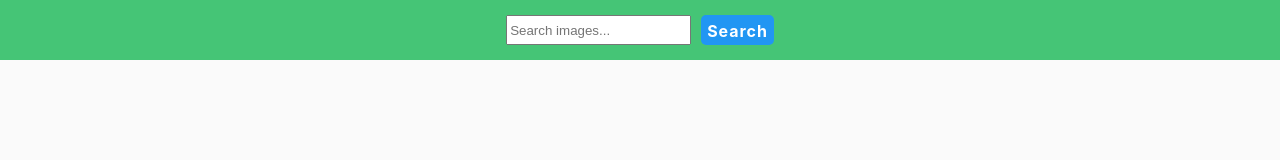
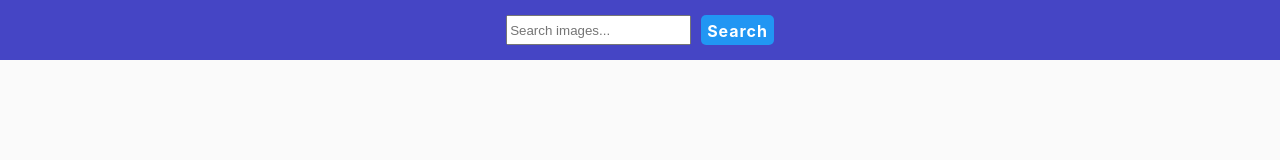
Before and after one commit to Matvei212/goit-js-hw-11, a website built with Parcel: page src/index.html in a window 1280 px wide. Built offline with nearby package versions, Linux system fonts and the light colour scheme; what simplelightbox would draw is missing.

Commit message:
Update styles.css

```diff
--- a/src/css/styles.css
+++ b/src/css/styles.css
@@ -20,7 +20,7 @@ body {
   padding-top: 15px;
   padding-bottom: 15px;
   gap: 10px;
-  background-color: #45c576;
+  background-color: #4545c5;
   margin-bottom: 10px;
 }
 .search-form {
```
